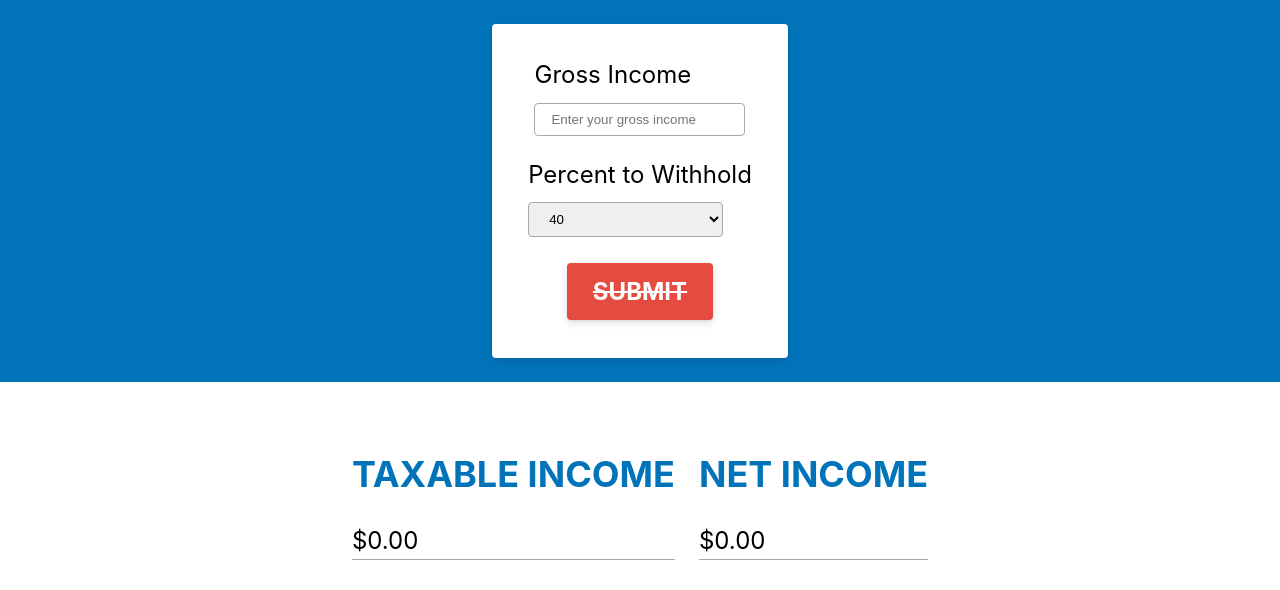
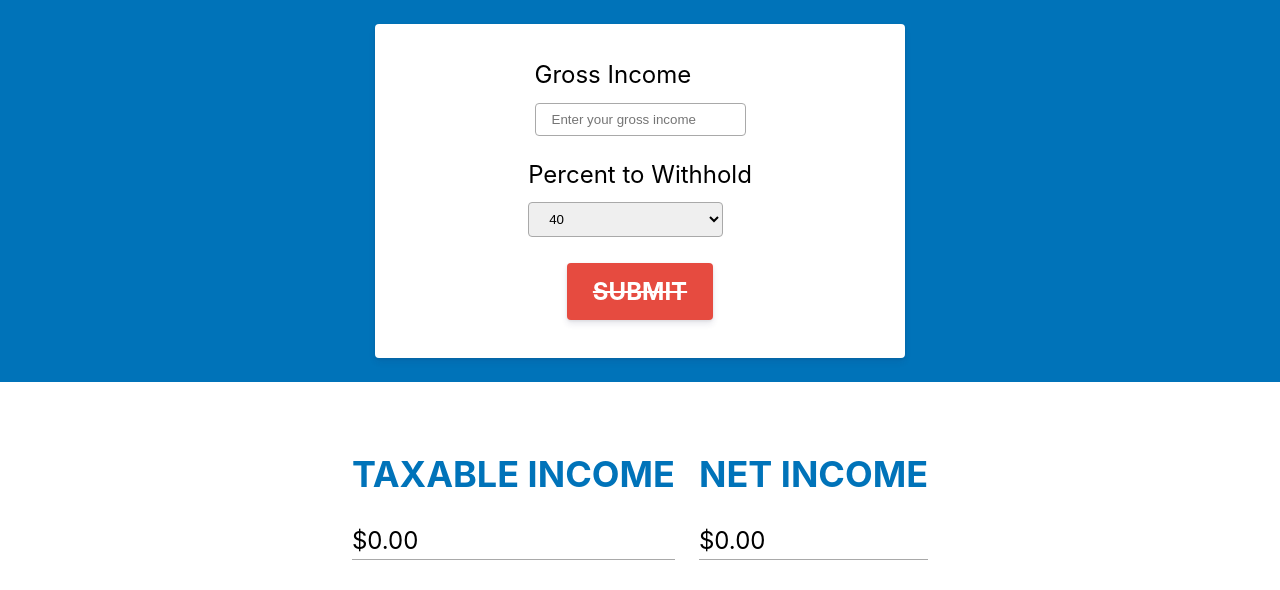
Before and after one commit to adriantoddross/set-aside, a React (Create React App) app: page / in a window 1280 px wide. Shown: the top 590 px of the page. Built offline with nearby package versions, Linux system fonts and the light colour scheme.

Commit message:
constrain form parent size

```diff
--- a/src/Components/FormContainer.css
+++ b/src/Components/FormContainer.css
@@ -25,7 +25,11 @@
   }
 }
 
-@media (min-width: 768px) {}
+@media (min-width: 768px) {
+  .form-parent {
+    flex-grow: 0.25;
+  }
+}
 
 @media (min-width: 1024px) {}
 
```
